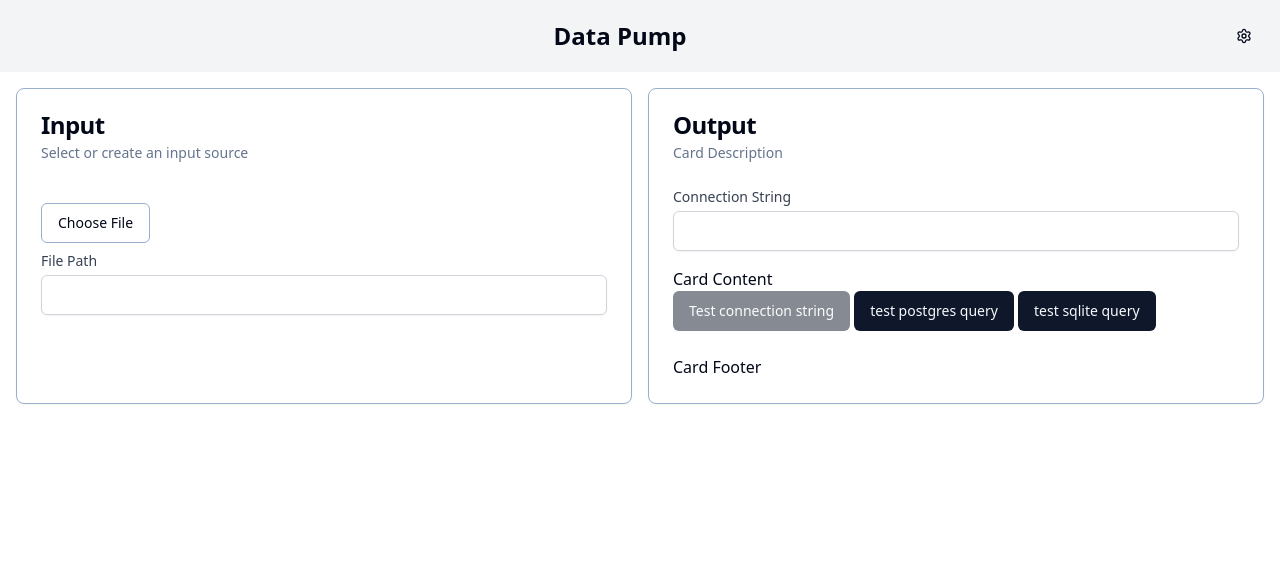
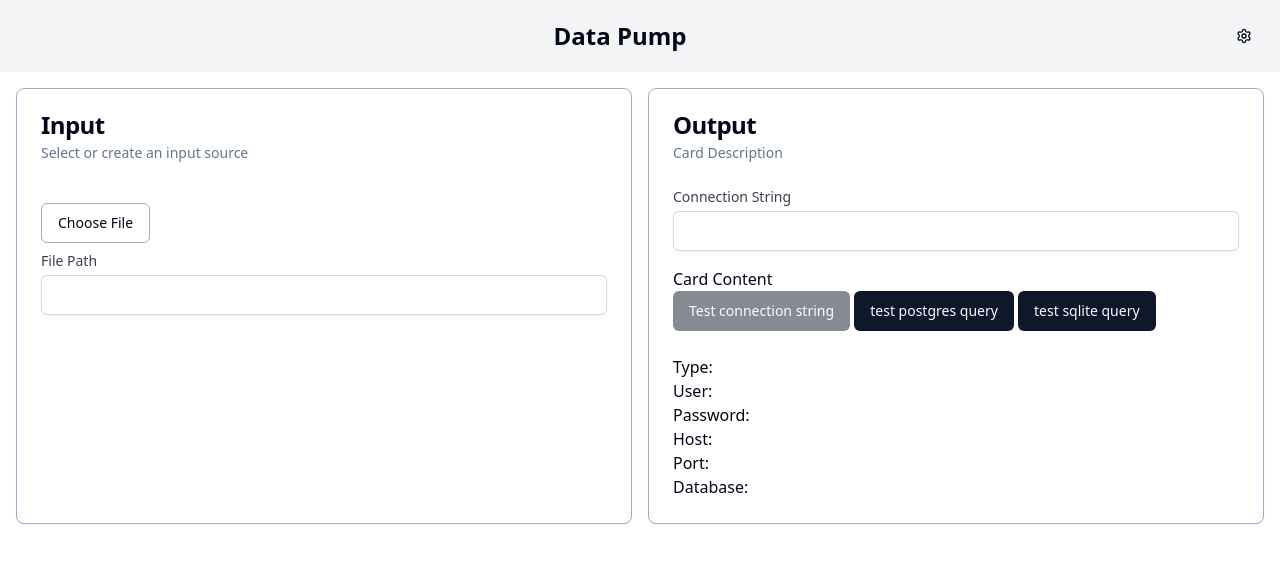
Before and after one commit to burggraf/datapump, a SvelteKit app: page / in a window 1280 px wide. Shown: the top 562 px of the page. Built offline with nearby package versions, Linux system fonts and the light colour scheme.

Commit message:
display component parts of output connection string

```diff
--- a/src/lib/components/OutputSourceCard.svelte
+++ b/src/lib/components/OutputSourceCard.svelte
@@ -6,7 +6,15 @@
 	import { executePostgresQuery } from "$lib/services/postgres.svelte";
 	import { executeSqliteQuery } from "$lib/services/sqlite.svelte";
 
-	let { outputConnectionString = $bindable("") } = $props();
+	let {
+		outputConnectionString = $bindable(""),
+		ocsType = $bindable(""),
+		ocsUser = $bindable(""),
+		ocsPassword = $bindable(""),
+		ocsHost = $bindable(""),
+		ocsPort = $bindable(""),
+		ocsDatabase = $bindable("")
+	} = $props();
 	let isConnectionStringEmpty = $derived(outputConnectionString === "");
 
 	const testPostgres = async () => {
@@ -85,6 +93,10 @@
 		<pre id="output"></pre>
 	</Card.Content>
 	<Card.Footer>
-		<p>Card Footer</p>
+		<p>
+			Type: {ocsType}<br /> User: {ocsUser}<br /> Password: {ocsPassword ? "*********" : ""} <br />
+			Host: {ocsHost}<br /> Port: {ocsPort}<br />
+			Database: {ocsDatabase}
+		</p>
 	</Card.Footer>
 </Card.Root>
--- a/src/routes/+page.svelte
+++ b/src/routes/+page.svelte
@@ -5,6 +5,31 @@
 
 	let sourcePath = $state("");
 	let outputConnectionString = $state("");
+	let ocsType = $derived(() => {
+		const match = outputConnectionString.match(/^([^:]+):\/\//);
+		return match ? match[1] : "";
+	});
+	let ocsUser = $derived(() => {
+		const match = outputConnectionString.match(/:\/\/([^:]+):([^@]+)@/);
+		return match ? match[1] : "";
+	});
+	let ocsPassword = $derived(() => {
+		const match = outputConnectionString.match(/:\/\/([^:]+):([^@]+)@/);
+		return match ? match[2] : "";
+	});
+	let ocsHost = $derived(() => {
+		const match = outputConnectionString.match(/@([^:]+):/);
+		return match ? match[1] : "";
+	});
+	let ocsPort = $derived(() => {
+		const match = outputConnectionString.match(/@.+:(\d+)\//);
+		return match ? match[1] : "";
+	});
+	let ocsDatabase = $derived(() => {
+		const match = outputConnectionString.match(/\/([^/]+)$/);
+		return match ? match[1] : "";
+	});
+
 	let schema = $state<{ name: string; type: string }[]>([]);
 	let fileError = $state("");
 
@@ -49,5 +74,13 @@
 <div class="flex gap-4 p-4">
 	<InputSourceCard bind:sourcePath bind:schema bind:fileError bind:selectedSource />
 
-	<OutputSourceCard bind:outputConnectionString />
+	<OutputSourceCard
+		bind:outputConnectionString
+		ocsType={ocsType()}
+		ocsUser={ocsUser()}
+		ocsPassword={ocsPassword()}
+		ocsHost={ocsHost()}
+		ocsPort={ocsPort()}
+		ocsDatabase={ocsDatabase()}
+	/>
 </div>
```
